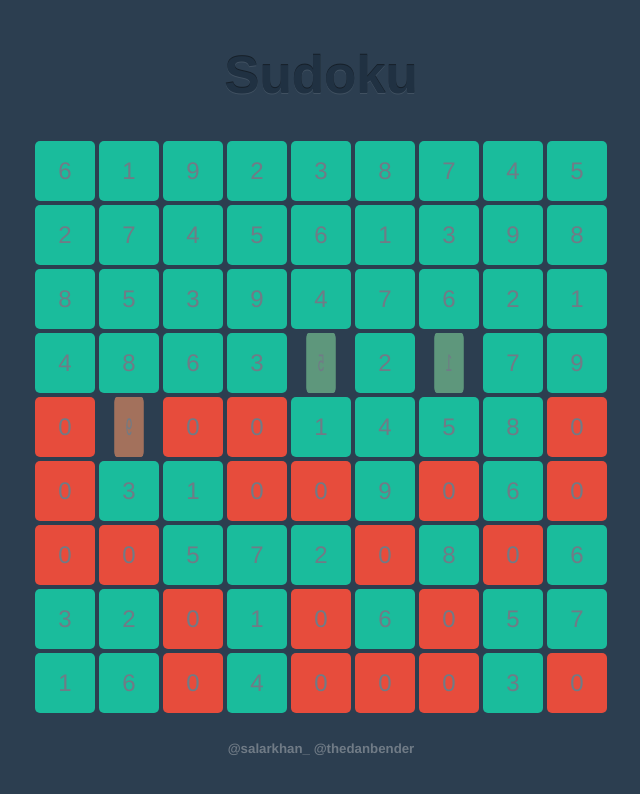
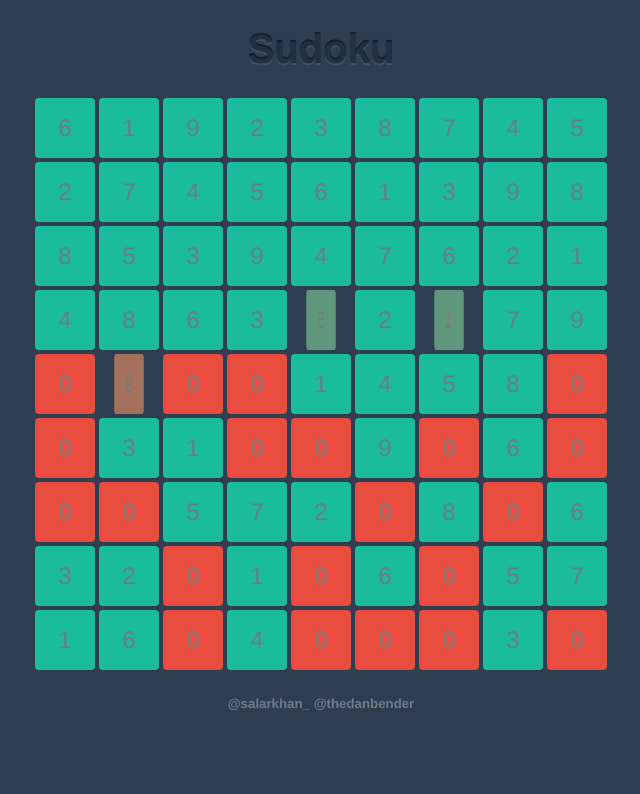
Before and after one commit to danbender/sudoku_jasmine, a plain HTML site: page index.html in a window 1280 px wide. Shown: the whole page, without its empty margins (319-959 px from the left). Drawn offline with Linux system fonts and the light colour scheme.

Commit message:
clean out css

```diff
--- a/src/style.css
+++ b/src/style.css
@@ -5,10 +5,8 @@ html {
 body {
   font-size: 16px;
   background: #2c3e50;
+  font-family: 'Helvetica', 'Arial', sans-serif;
   color: #707B86;
-  text-align: center;
-  font-family: 'Helvetica', 'Arial', sans-serif;
-  line-height: 1.5;
   text-align: center;
 }
 
@@ -23,25 +21,19 @@ div:not(#container){
   width: 60px;
   height: 60px;
   background: #1abc9c;
-  border-radius: 5px;
+  border-radius: 4px;
   line-height: 60px;
 }
 
-
 h1 {
+  margin-bottom: 0;
   color: #203142;
-  font-size: 3.3em;
-  margin-bottom: 0;
-  text-shadow: 0 -1px 0 rgba(0,0,0,.5), 0 1px 0 rgba(255,255,255,.1);
-}
-
-h5 {
-  text-align: center;
+  font-size: 40px;
+  text-shadow: 0 -2px 0 rgba(0,0,0,.5), 0 2px 0 rgba(255,255,255,.1);
 }
 
 h5 a {
   margin: 20px auto;
-  text-align: center;
   color: #707B86;
   text-decoration: none;
   -webkit-transition: all 0.5s ease-in-out;
@@ -61,7 +53,7 @@ h5 a:hover, h5 a:focus{
 }
 
 #sudoku_string{
-  font-size: 1.5em;
+  font-size: 24px;
 }
 
 .zero {
@@ -74,12 +66,6 @@ h5 a:hover, h5 a:focus{
   -ms-transition: all 0.5s ease-in-out;
   -o-transition: all 0.5s ease-in-out;
   transition: all 0.5s ease-in-out;
-  -webkit-transform-origin: 50% 50%;
-  -moz-transform-origin: 50% 50%;
-  -ms-transform-origin: 50% 50%;
-  -o-transform-origin: 50% 50%;
-  transform-origin: 50% 50%;
-  transform-origin: 50% 50%;
   -webkit-transform-style: preserve-3d;
   -moz-transform-style: preserve-3d;
   -ms-transform-style: preserve-3d;
@@ -93,5 +79,4 @@ h5 a:hover, h5 a:focus{
   -ms-transform: rotateX(.35deg) rotateY(360deg);
   -o-transform: rotateX(.35deg) rotateY(360deg);
   transform: rotateX(.35deg) rotateY(360deg);
-
 }
```
